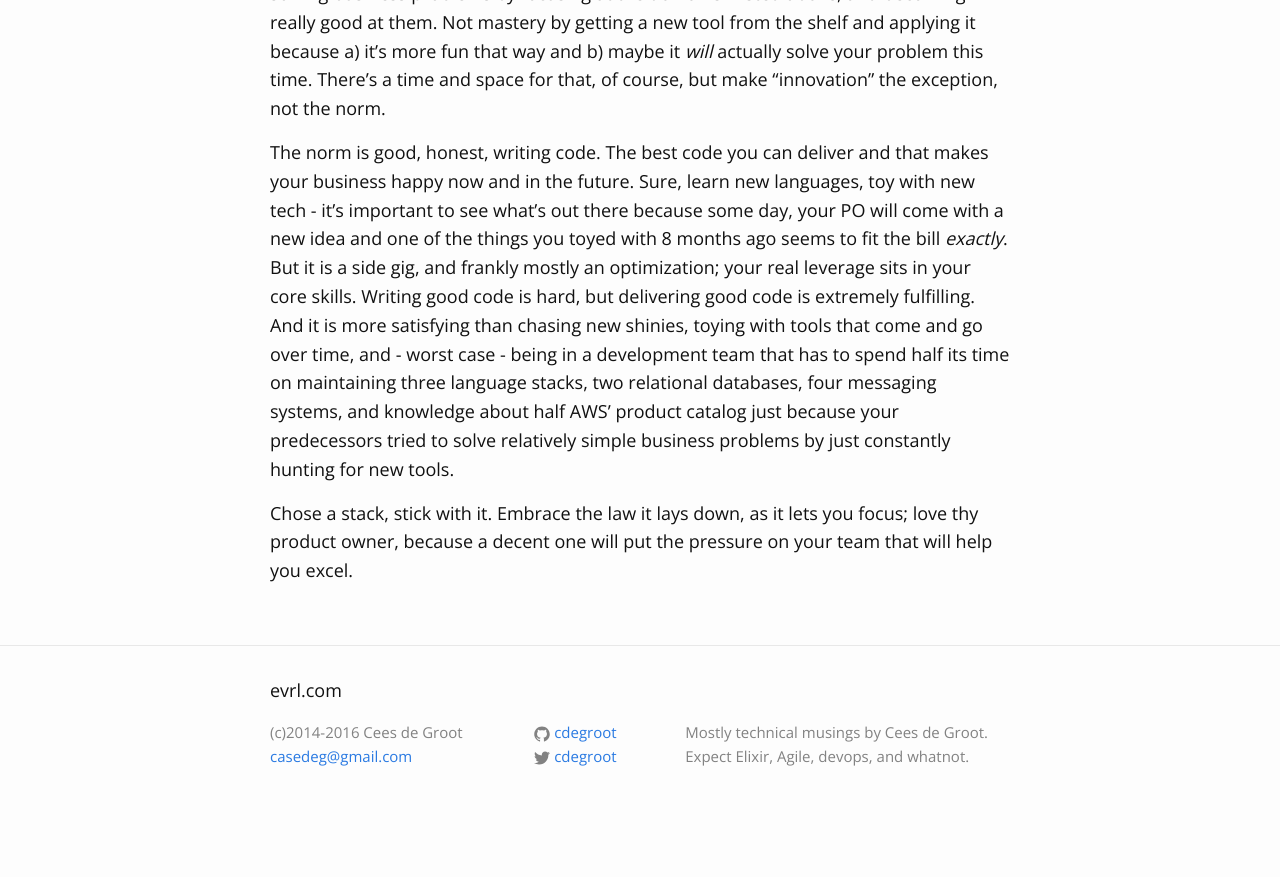
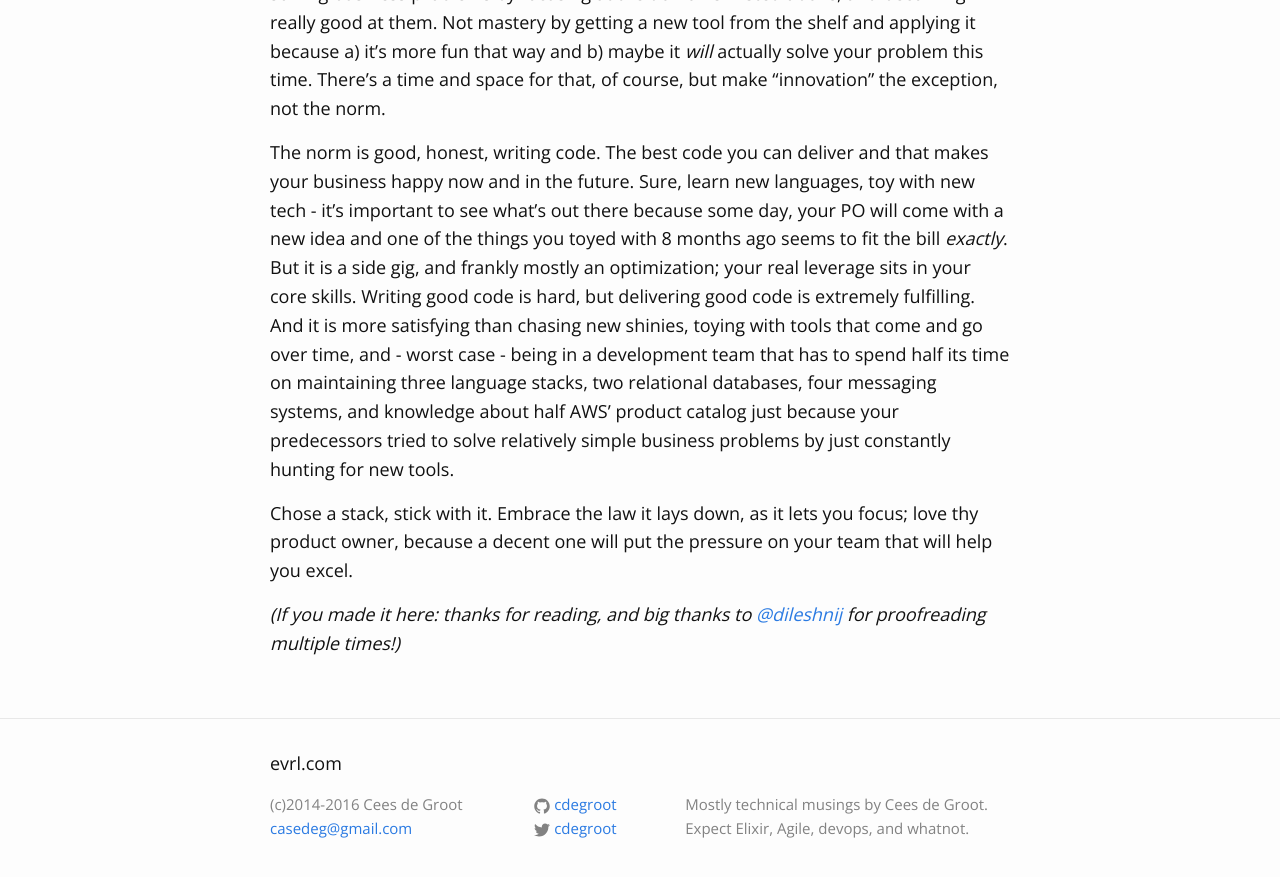
Before and after one commit to cdegroot/evrl, a Jekyll site: the page built from _posts/2018-12-14-love-thy-product-owner.markdown, in a window 1280 px wide and 900 px high, scrolled down 2313 px. Shown: the top 877 px of the window. Built offline with Jekyll 4.4.1, drawn with Linux system fonts in a browser that asks for light colours; comment, search, counter and statistics services are not loaded; before the commit the page ends 3141 px from its top, so only the background shows below that.

Commit message:
Add acknowledgement

```diff
--- a/_posts/2018-12-14-love-thy-product-owner.markdown
+++ b/_posts/2018-12-14-love-thy-product-owner.markdown
@@ -119,3 +119,6 @@ constantly hunting for new tools.
 Chose a stack, stick with it. Embrace the law it lays down, as it lets you
 focus; love thy product owner, because a decent one will put the pressure on
 your team that will help you excel.
+
+_(If you made it here: thanks for reading, and big thanks to
+[@dileshnij](https://twitter.com/dileshnij) for proofreading multiple times!)_
```
